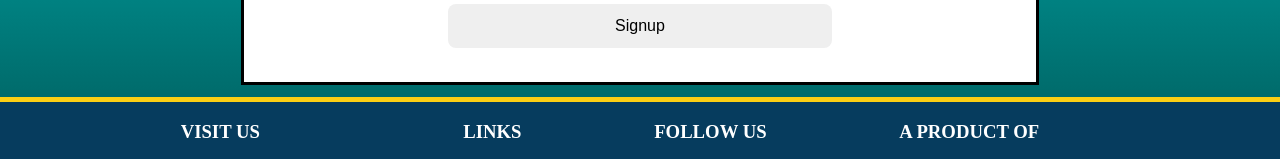
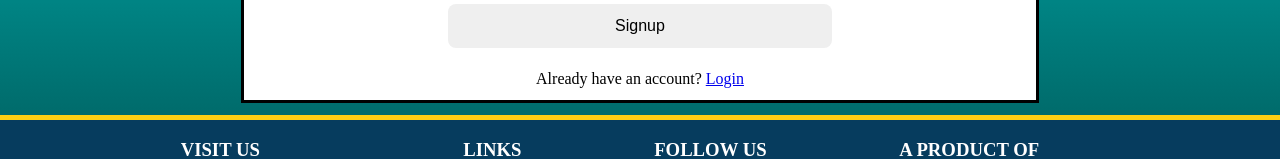
Before and after one commit to CodeSquad-Boston/course-project-codesquad-comics-client-vite, a React (Vite) app: page /signup in a window 1280 px wide. Shown: the part 653-812 px from the top of the page. Built offline with nearby package versions, Linux system fonts and the light colour scheme; no server answers.

Commit message:
add redirect to login, signup

```diff
--- a/src/App.css
+++ b/src/App.css
@@ -98,6 +98,10 @@
   border-top: 5px #fccf14 solid;
 }
 
+.redirect-text {
+  text-align: center;
+}
+
 @media screen and (min-width: 640px) {
   .container-content,
   .form-container {
--- a/src/components/Login.jsx
+++ b/src/components/Login.jsx
@@ -1,6 +1,6 @@
 import PropTypes from "prop-types";
 import { useState } from "react";
-import { useNavigate } from "react-router-dom";
+import { Link, useNavigate } from "react-router-dom";
 
 const API_BASE_URL = import.meta.env.VITE_API_BASE_URL;
 
@@ -37,6 +37,8 @@
       .catch((error) => setError(error.message))
       .finally(() => setIsLoading(false));
   };
+
+  const redirectNote = `Don't have an account?`;
 
   return (
     <main>
@@ -75,6 +77,9 @@
 
           {error && <p>There is an error: {error}</p>}
         </form>
+        <p className="redirect-text">
+          {redirectNote} <Link to="/signup">Signup</Link>
+        </p>
       </div>
     </main>
   );
--- a/src/components/Signup.jsx
+++ b/src/components/Signup.jsx
@@ -1,6 +1,6 @@
 import { useState } from "react";
 import PropTypes from "prop-types";
-import { useNavigate } from "react-router-dom";
+import { Link, useNavigate } from "react-router-dom";
 
 const API_BASE_URL = import.meta.env.VITE_API_BASE_URL;
 
@@ -38,6 +38,8 @@
       .catch((error) => setError(error.message))
       .finally(() => setIsLoading(false));
   };
+
+  const redirectNote = `Already have an account?`;
 
   return (
     <main>
@@ -96,6 +98,9 @@
 
           {error && <p>There is an error: {error}</p>}
         </form>
+        <p className="redirect-text">
+          {redirectNote} <Link to="/login">Login</Link>
+        </p>
       </div>
     </main>
   );
```
Lines whose indentation alone changed are shown as unchanged.
